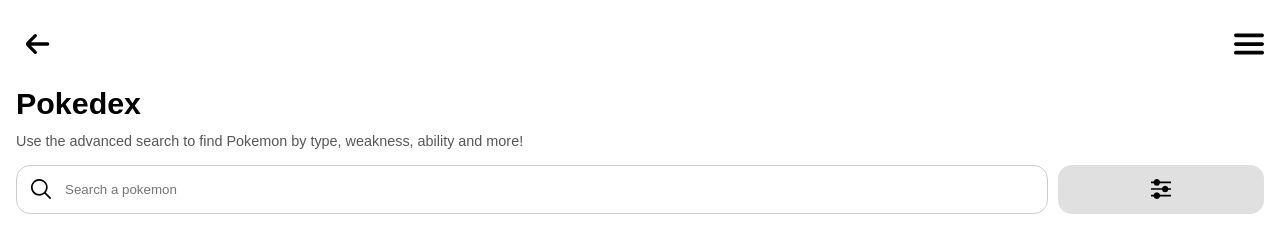
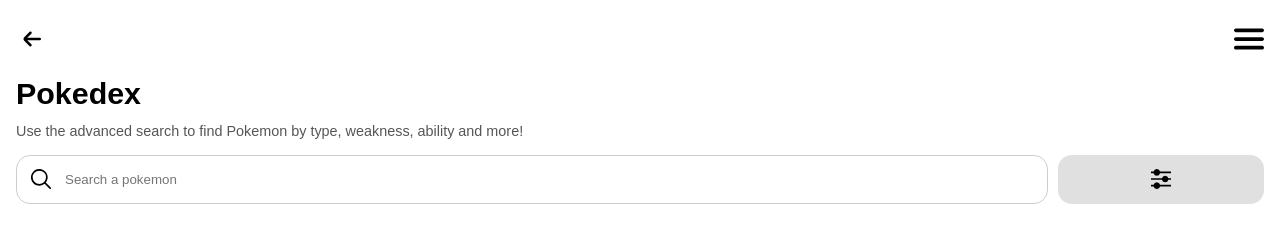
Before and after one commit to RobertoPacheco122/Pokedex-app, a website built with webpack: page index.html in a window 1280 px wide. Built offline with nearby package versions, Linux system fonts and the light colour scheme; no server answers.

Commit message:
Adicionando o utility.css ao style

```diff
--- a/assets/css/style.css
+++ b/assets/css/style.css
@@ -1,5 +1,6 @@
 @import url(reset.css);
 @import url(icons.css);
+@import url(utility.css);
 @import url(main.css);
 @import url(poke-colors.css);
 @import url(poke-infos.css);
```
